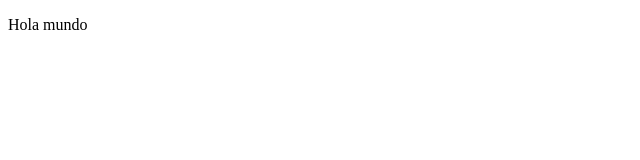
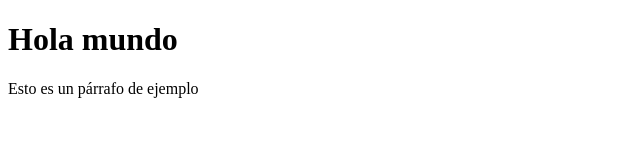
Before and after one commit to VladimirAlgara/CursoGit, a plain HTML site: page index.html in a window 1280 px wide. Shown: the whole page, without its empty margins (0-640 px from the left). Drawn offline with Linux system fonts and the light colour scheme.

Commit message:
Agregado título. Primer párrafo

```diff
--- a/index.html
+++ b/index.html
@@ -5,8 +5,9 @@
 	<meta http-equiv="Content-Type" content="text/html; charset=UTF-8">
 </head>
 	<body id="cursoGit01">
-		<p>
+		<h1>
 			Hola mundo
-		</p>
+		</h1>
+		<p>Esto es un párrafo de ejemplo</p>
 	</body>
 </html>
```
